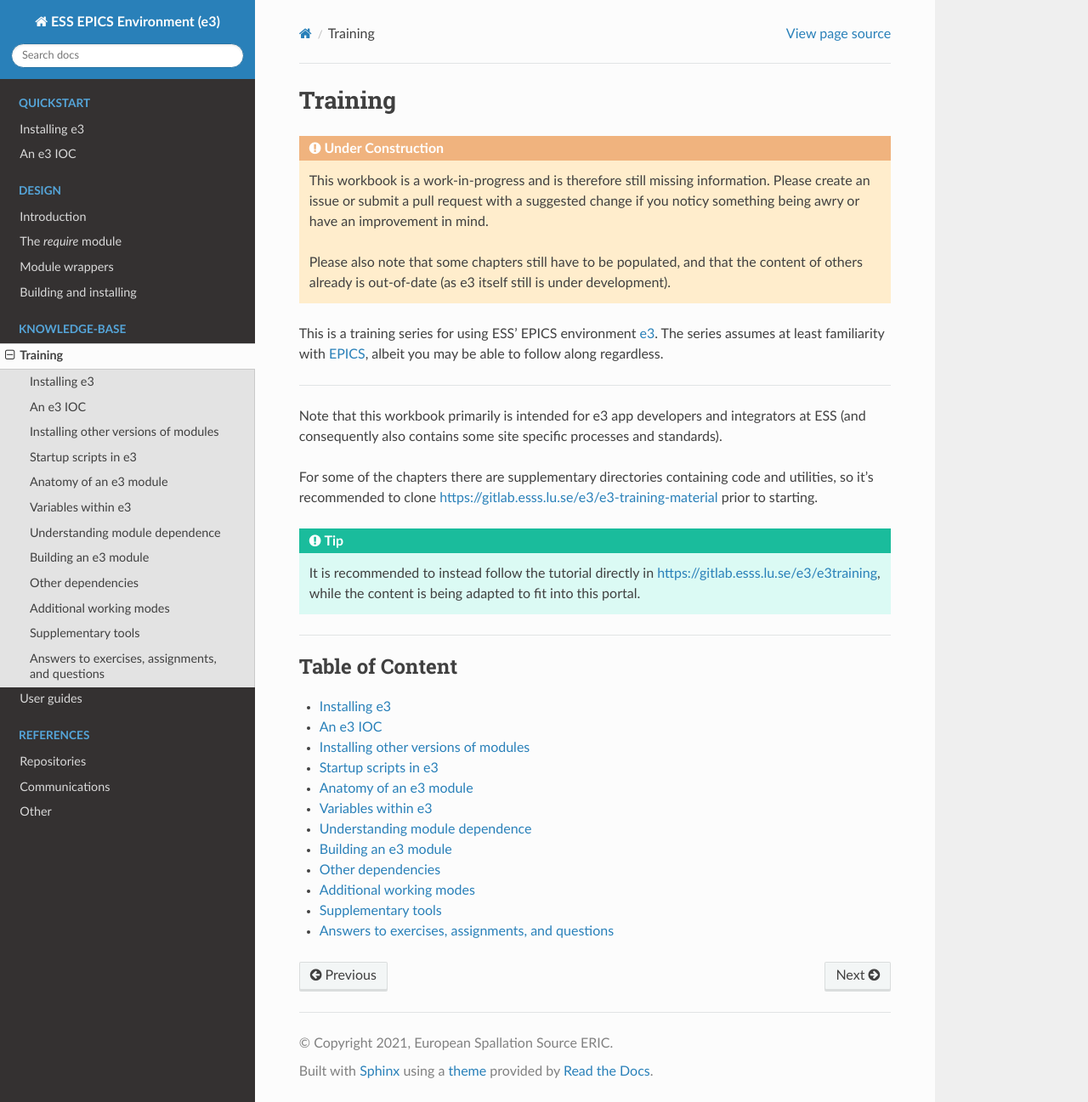
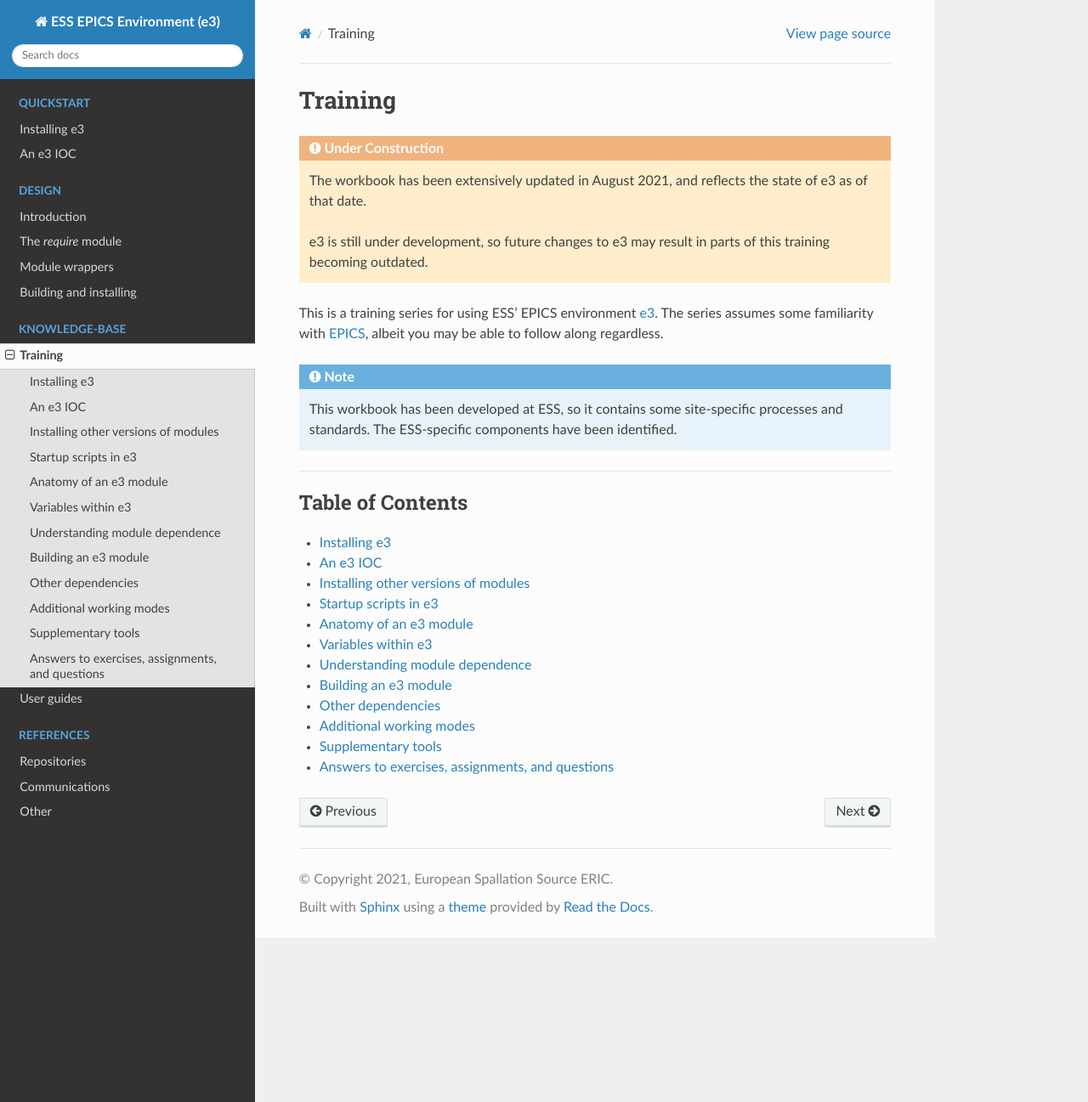
Before and after one commit to ttkorhonen/e3pages, a Sphinx documentation site: the page built from docs/kb/training/index.md, in a window 1280 px wide and 1297 px high. Shown: the whole window at 85% size. Built offline with Sphinx 7.4.7 and the Read the Docs theme 2.0.0, drawn with Linux system fonts in a browser that asks for light colours.

Commit message:
Update training index page
Simplify main page, removing some content that is covered elsewhere in
the training material.

````diff
--- a/docs/kb/training/index.md
+++ b/docs/kb/training/index.md
@@ -3,27 +3,27 @@
 ```{admonition} Under Construction
 :class: warning
 
-This workbook is a work-in-progress and is therefore still missing information. Please create an issue or submit a pull request with a suggested change if you noticy something being awry or have an improvement in mind.
+The workbook has been extensively updated in August 2021, and reflects the
+state of e3 as of that date.
 
-Please also note that some chapters still have to be populated, and that the content of others already is out-of-date (as e3 itself still is under development).
+e3 is still under development, so future changes to e3 may result in parts of
+this training becoming outdated.
 ```
 
-This is a training series for using ESS' EPICS environment [e3](https://gitlab.esss.lu.se/e3/e3). The series assumes at least familiarity with [EPICS](https://epics-controls.org), albeit you may be able to follow along regardless.
+This is a training series for using ESS' EPICS environment
+[e3](https://gitlab.esss.lu.se/e3/e3). The series assumes some familiarity with
+[EPICS](https://epics-controls.org), albeit you may be able to follow along
+regardless.
 
----
-
-Note that this workbook primarily is intended for e3 app developers and integrators at ESS (and consequently also contains some site specific processes and standards).
-
-For some of the chapters there are supplementary directories containing code and utilities, so it's recommended to clone <https://gitlab.esss.lu.se/e3/e3-training-material> prior to starting.
-
-:::{tip}
-It is recommended to instead follow the tutorial directly in <https://gitlab.esss.lu.se/e3/e3training>, while the content is being adapted to fit into this portal.
+:::{note}
+This workbook has been developed at ESS, so it contains some site-specific
+processes and standards. The ESS-specific components have been identified.
 :::
 
 ---
 
 ```{toctree}
-:caption: Table of Content
+:caption: Table of Contents
 :maxdepth: 1
 :glob:
 workbook/1_*
````
